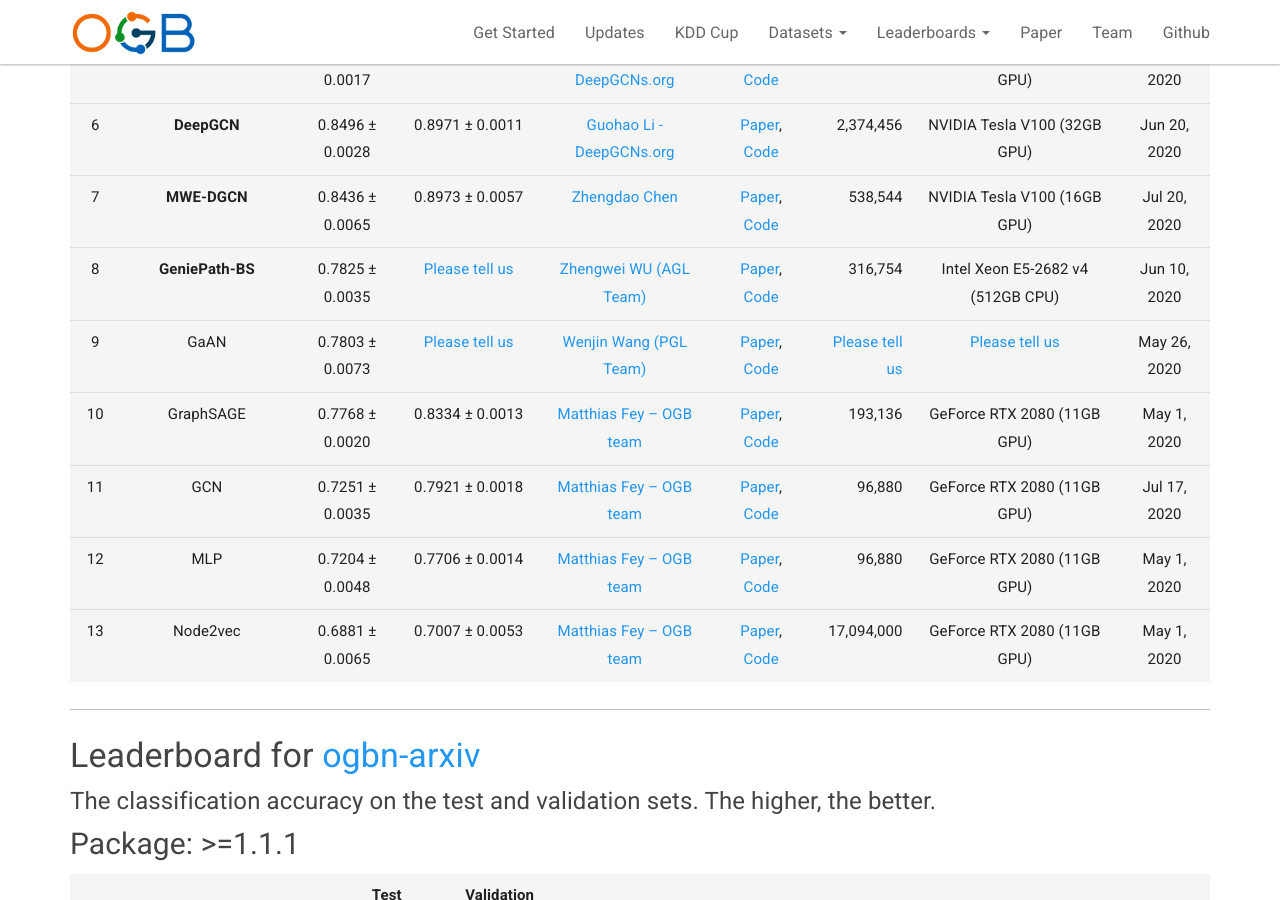
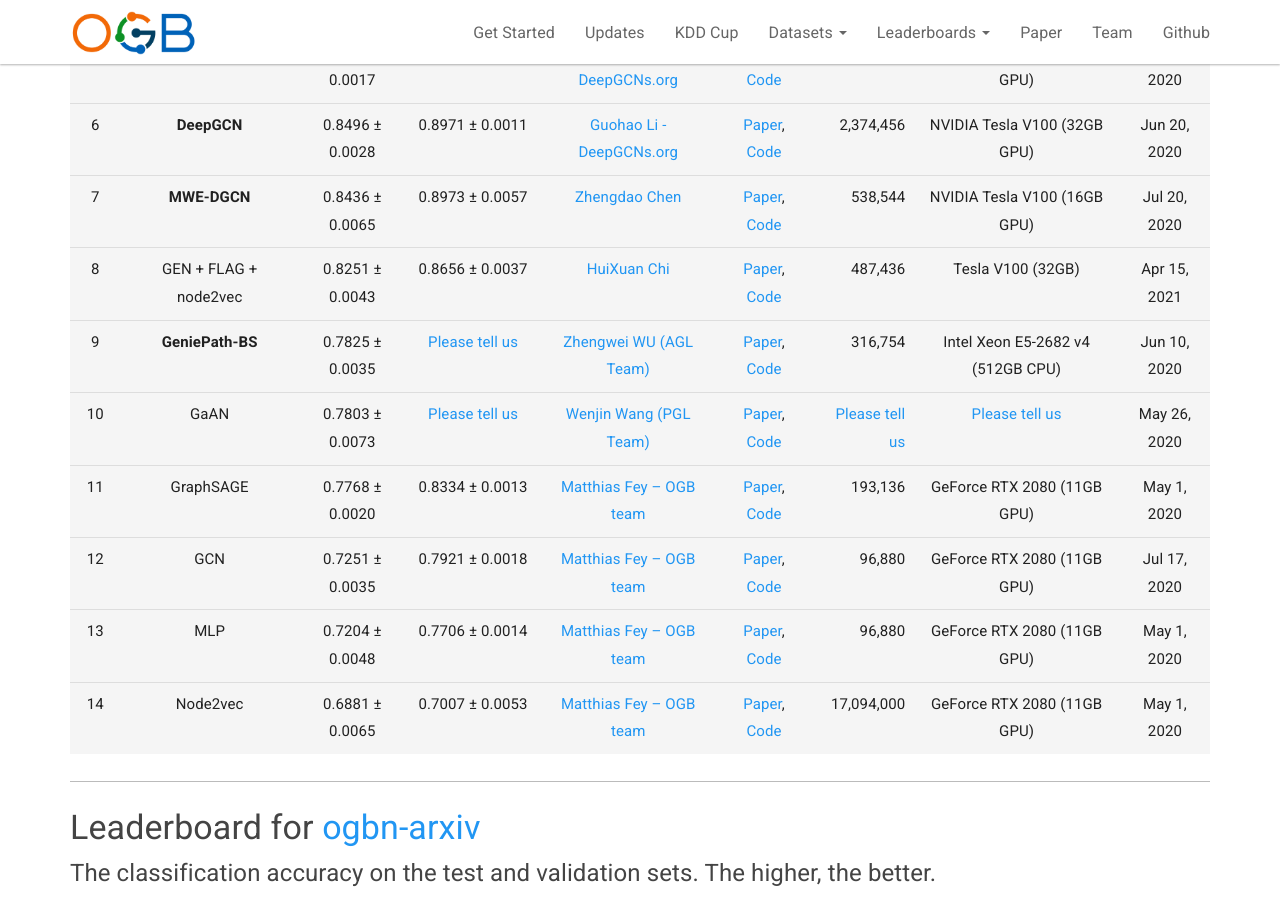
Before and after one commit to snap-stanford/ogb-web, a Jekyll site: the page built from _docs/leaderboard/leader_nodeprop.md, in a window 1280 px wide and 900 px high, scrolled down 3211 px. Built offline with Jekyll 4.4.1, drawn with Linux system fonts in a browser that asks for light colours.

Commit message:
updateleaderboard

```diff
--- a/_docs/leaderboard/leader_nodeprop.md
+++ b/_docs/leaderboard/leader_nodeprop.md
@@ -73,12 +73,13 @@ The **bold** method name indicates that the implementation is **official** (by t
 |  5  |  **DeeperGCN**  | 0.8580 ± 0.0017   | 0.9106 ± 0.0016 |[Guohao Li - DeepGCNs.org](mailto:guohao.li@kaust.edu.sa) | [Paper](https://arxiv.org/abs/2006.07739), [Code](https://github.com/lightaime/deep_gcns_torch/tree/master/examples/ogb) | 2,374,568 | NVIDIA Tesla V100 (32GB GPU) | Jun 16, 2020 |
 |  6  |  **DeepGCN**  | 0.8496 ± 0.0028   | 0.8971 ± 0.0011 |[Guohao Li - DeepGCNs.org](mailto:guohao.li@kaust.edu.sa) | [Paper](http://openaccess.thecvf.com/content_ICCV_2019/papers/Li_DeepGCNs_Can_GCNs_Go_As_Deep_As_CNNs_ICCV_2019_paper.pdf), [Code](https://github.com/lightaime/deep_gcns_torch/blob/master/examples/ogb/ogbn_proteins) | 2,374,456 | NVIDIA Tesla V100 (32GB GPU) | Jun 20, 2020 |
 |  7  |  **MWE-DGCN**  | 0.8436 ± 0.0065   | 0.8973 ± 0.0057 |[Zhengdao Chen](mailto:zc1216@nyu.edu) | [Paper](https://cims.nyu.edu/~chenzh/files/GCN_with_edge_weights.pdf), [Code](https://github.com/dmlc/dgl/tree/master/examples/pytorch/ogb/ogbn-proteins) | 538,544 | NVIDIA Tesla V100 (16GB GPU) | Jul 20, 2020 |
-|  8  |  **GeniePath-BS**  | 0.7825 ± 0.0035   | [Please tell us](mailto:ogb@cs.stanford.edu) |[Zhengwei WU (AGL Team)](mailto:zejun.wzw@alipay.com) | [Paper](http://arxiv.org/abs/2006.05806), [Code](https://github.com/xavierzw/ogb-geniepath-bs) | 316,754 | Intel Xeon E5-2682 v4 (512GB CPU) | Jun 10, 2020 |
-|  9  |  GaAN  | 0.7803 ± 0.0073   | [Please tell us](mailto:ogb@cs.stanford.edu) | [Wenjin Wang (PGL Team)](mailto:wangwenjin02@baidu.com) | [Paper](https://arxiv.org/abs/1803.07294), [Code](https://github.com/PaddlePaddle/PGL/tree/master/examples/GaAN) | [Please tell us](mailto:ogb@cs.stanford.edu) | [Please tell us](mailto:ogb@cs.stanford.edu) | May 26, 2020 |
-|  10  |  GraphSAGE  | 0.7768 ± 0.0020   | 0.8334 ± 0.0013 | [Matthias Fey -- OGB team](mailto:matthias.fey@tu-dortmund.de) | [Paper](https://arxiv.org/abs/1706.02216), [Code](https://github.com/snap-stanford/ogb/tree/master/examples/nodeproppred/proteins) | 193,136 | GeForce RTX 2080 (11GB GPU) | May 1, 2020 |
-|  11  |  GCN  | 0.7251 ± 0.0035   | 0.7921 ± 0.0018 | [Matthias Fey -- OGB team](mailto:matthias.fey@tu-dortmund.de) | [Paper](https://arxiv.org/abs/1609.02907), [Code](https://github.com/snap-stanford/ogb/tree/master/examples/nodeproppred/proteins) | 96,880 | GeForce RTX 2080 (11GB GPU) | Jul 17, 2020 |
-|  12  |  MLP  | 0.7204 ± 0.0048   | 0.7706 ± 0.0014 | [Matthias Fey -- OGB team](mailto:matthias.fey@tu-dortmund.de) | [Paper](https://arxiv.org/abs/2005.00687), [Code](https://github.com/snap-stanford/ogb/tree/master/examples/nodeproppred/proteins) | 96,880 | GeForce RTX 2080 (11GB GPU) | May 1, 2020 |
-|  13  |  Node2vec  | 0.6881 ± 0.0065   | 0.7007 ± 0.0053 | [Matthias Fey -- OGB team](mailto:matthias.fey@tu-dortmund.de) | [Paper](https://arxiv.org/abs/1607.00653), [Code](https://github.com/snap-stanford/ogb/tree/master/examples/nodeproppred/proteins) | 17,094,000 | GeForce RTX 2080 (11GB GPU) | May 1, 2020 |
+|  8  |  GEN + FLAG + node2vec  | 0.8251 ± 0.0043   | 0.8656 ± 0.0037 | [HuiXuan Chi](mailto:1520655940@qq.com) | [Paper](https://arxiv.org/abs/2006.07739), [Code](https://github.com/ytchx1999/PyG-ogbn-proteins/tree/main/gen%2Bflag) | 487,436 | Tesla V100 (32GB) | Apr 15, 2021 |
+|  9  |  **GeniePath-BS**  | 0.7825 ± 0.0035   | [Please tell us](mailto:ogb@cs.stanford.edu) |[Zhengwei WU (AGL Team)](mailto:zejun.wzw@alipay.com) | [Paper](http://arxiv.org/abs/2006.05806), [Code](https://github.com/xavierzw/ogb-geniepath-bs) | 316,754 | Intel Xeon E5-2682 v4 (512GB CPU) | Jun 10, 2020 |
+|  10  |  GaAN  | 0.7803 ± 0.0073   | [Please tell us](mailto:ogb@cs.stanford.edu) | [Wenjin Wang (PGL Team)](mailto:wangwenjin02@baidu.com) | [Paper](https://arxiv.org/abs/1803.07294), [Code](https://github.com/PaddlePaddle/PGL/tree/master/examples/GaAN) | [Please tell us](mailto:ogb@cs.stanford.edu) | [Please tell us](mailto:ogb@cs.stanford.edu) | May 26, 2020 |
+|  11  |  GraphSAGE  | 0.7768 ± 0.0020   | 0.8334 ± 0.0013 | [Matthias Fey -- OGB team](mailto:matthias.fey@tu-dortmund.de) | [Paper](https://arxiv.org/abs/1706.02216), [Code](https://github.com/snap-stanford/ogb/tree/master/examples/nodeproppred/proteins) | 193,136 | GeForce RTX 2080 (11GB GPU) | May 1, 2020 |
+|  12  |  GCN  | 0.7251 ± 0.0035   | 0.7921 ± 0.0018 | [Matthias Fey -- OGB team](mailto:matthias.fey@tu-dortmund.de) | [Paper](https://arxiv.org/abs/1609.02907), [Code](https://github.com/snap-stanford/ogb/tree/master/examples/nodeproppred/proteins) | 96,880 | GeForce RTX 2080 (11GB GPU) | Jul 17, 2020 |
+|  13  |  MLP  | 0.7204 ± 0.0048   | 0.7706 ± 0.0014 | [Matthias Fey -- OGB team](mailto:matthias.fey@tu-dortmund.de) | [Paper](https://arxiv.org/abs/2005.00687), [Code](https://github.com/snap-stanford/ogb/tree/master/examples/nodeproppred/proteins) | 96,880 | GeForce RTX 2080 (11GB GPU) | May 1, 2020 |
+|  14  |  Node2vec  | 0.6881 ± 0.0065   | 0.7007 ± 0.0053 | [Matthias Fey -- OGB team](mailto:matthias.fey@tu-dortmund.de) | [Paper](https://arxiv.org/abs/1607.00653), [Code](https://github.com/snap-stanford/ogb/tree/master/examples/nodeproppred/proteins) | 17,094,000 | GeForce RTX 2080 (11GB GPU) | May 1, 2020 |
 
 
 <a name="ogbn-arxiv"/>
```
